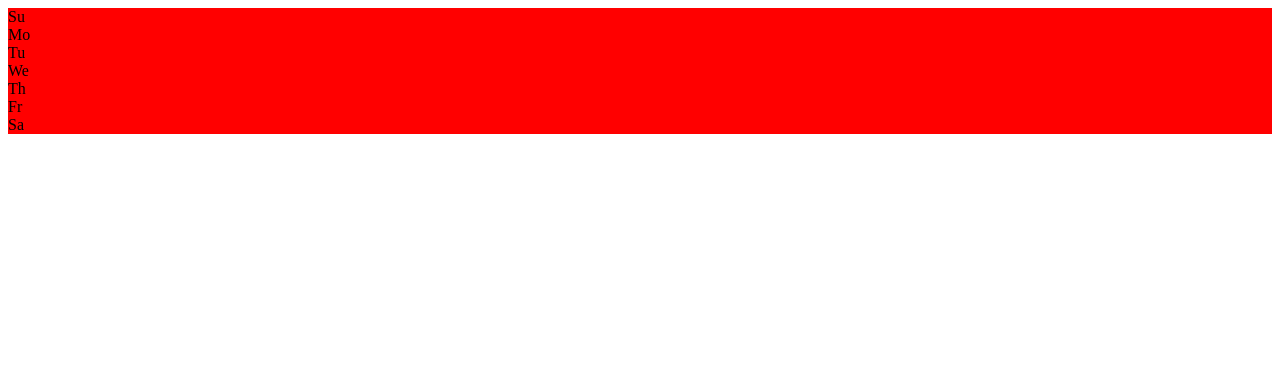
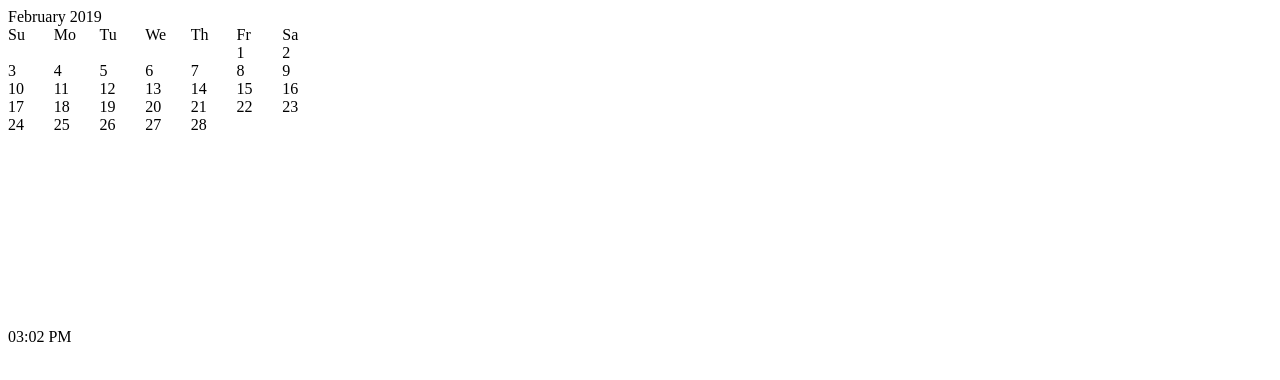
Before and after one commit to the-phinisher/personal-dashboard-hcj, a plain HTML site: page index.html in a window 1280 px wide. Drawn offline with Linux system fonts and the light colour scheme.

Commit message:
Implemented clock functionality

```diff
--- /dev/null
+++ b/clock.js
@@ -0,0 +1,22 @@
+  function showTime(){
+    var date = new Date();
+    var h = date.getHours();
+    var m = date.getMinutes();
+    var s = date.getSeconds();
+    var session = "AM";
+    if(h == 0) {
+        h = 12;
+    }
+    if(h > 12) {
+        h = h - 12;
+        session = "PM";
+    }
+    h = (h < 10) ? "0" + h : h;
+    m = (m < 10) ? "0" + m : m;
+    s = (s < 10) ? "0" + s : s;
+    var time = h + ":" + m + " " + session;
+    document.getElementById("clock").innerText = time;
+    document.getElementById("clock").textContent = time;
+    setTimeout(showTime, 1000);
+}
+showTime();
--- a/index.html
+++ b/index.html
@@ -5,13 +5,12 @@
     <meta http-equiv="X-UA-Compatible" content="IE=edge">
     <meta name="viewport" content="width=device-width, initial-scale=1.0">
     <link rel="stylesheet" href="style.css">
-
     <title>Personal Dashboard | Gandhar</title>
 </head>
 <body>
     <div class="container">
         <div class="calendar">
-            <div class="month"></div>
+            <div class="month">February 2019</div>
             <div class="day">
                 <div>Su</div>
                 <div>Mo</div>
@@ -21,10 +20,11 @@
                 <div>Fr</div>
                 <div>Sa</div>
             </div>
-            <div class="cal-grid"></div>
-            <script src="make-calendar.js"/>
+            <div class="cal-grid" id="cal-grid"></div>
+            <script src="make-calendar.js"></script>
         </div>
-        <div class="time"></div>
+        <div class="clock" id="clock" onload="showTime()"></div>
+        <script src="clock.js"></script>
         <div class="todo"></div>
         <div class="emails"></div>
         <div class="budget"></div>
--- a/make-calendar.js
+++ b/make-calendar.js
@@ -1,7 +1,14 @@
-date_grid = document.getElementsByClassName('cal-grid')[0];
+console.log('make-calendar.js run');
 
-i = 0;
+function make_calendar() {
+    date_grid = document.getElementById('cal-grid');
 
-while(i < 28) {
-    date_grid.innerHTML += '<button>'+i+'</button>';
+    let i = 1;
+
+    while(i < 29) {
+        date_grid.innerHTML += '<div>'+i+'</div>';
+        i += 1;
+    }
 }
+
+make_calendar();
--- a/style.css
+++ b/style.css
@@ -1,3 +1,13 @@
-div {
-    background-color: red;
+.calendar {
+    width: 25vw;
+    height: 25vw;
 }
+
+.day, .cal-grid {
+    display: grid;
+    grid-template-columns: repeat(7, 1fr);
+}
+
+.cal-grid div:first-child {
+    grid-column: 6;
+}
```
